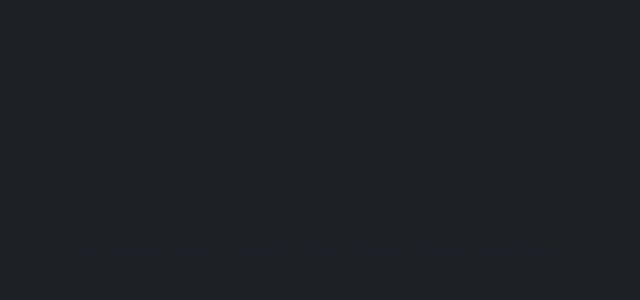
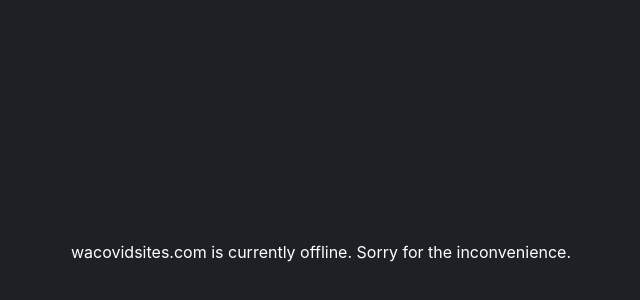
Before and after one commit to l3onwu/wa-covid-sites, a React (Create React App) app: page / in a window 1280 px wide. Shown: the part 148-448 px from the top of the page, without its empty margins (319-959 px from the left). Built offline with nearby package versions, Linux system fonts and the light colour scheme; no server answers.

Commit message:
Fix offline font color

```diff
--- a/src/App.js
+++ b/src/App.js
@@ -98,7 +98,7 @@
       <Container pb="100px" maxW="1000px" borderBlock={1}>
         {offline && (
           <Flex height="100vh" width="100%" justify="center" align="center">
-            <Text>
+            <Text color="white">
               wacovidsites.com is currently offline. Sorry for the
               inconvenience.
             </Text>
```
